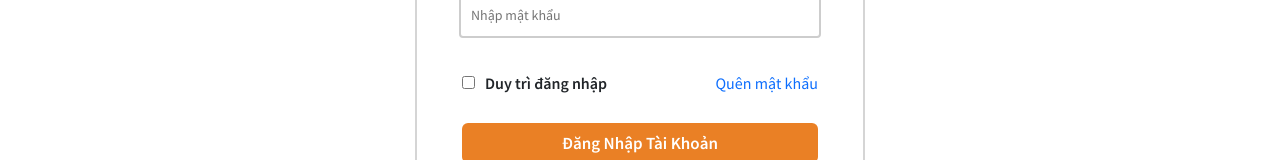
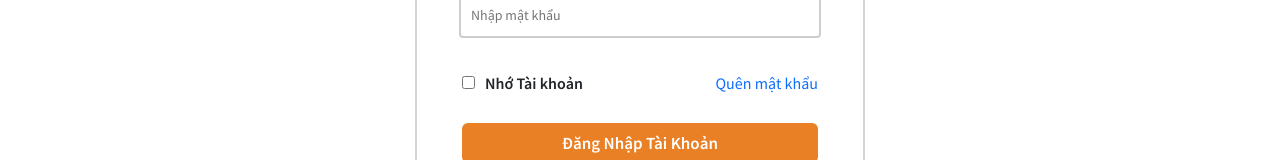
Before and after one commit to trandangnguyenbao/TheCoffeeShop, a React (Create React App) app in the folder frontend/: page /account/Login in a window 1280 px wide. Shown: the part 415-575 px from the top of the page. Built offline with nearby package versions, Linux system fonts and the light colour scheme.

Commit message:
update theme

```diff
--- a/frontend/src/container/Login/Login.jsx
+++ b/frontend/src/container/Login/Login.jsx
@@ -121,7 +121,7 @@ const Login = () => {
                         <div className="loginFrom">
                             <div className="loginForm--duytri">
                                 <input type="checkbox" name="" id="" />
-                                <label htmlFor="">Duy trì đăng nhập</label>
+                                <label htmlFor="">Nhớ Tài khoản</label>
                             </div>
                             <a href="">Quên mật khẩu</a>
                         </div>
```
